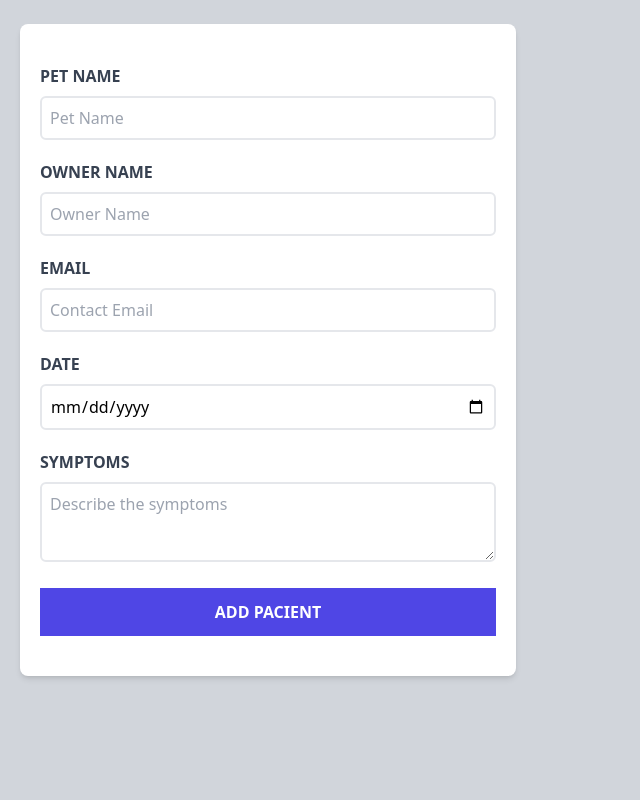
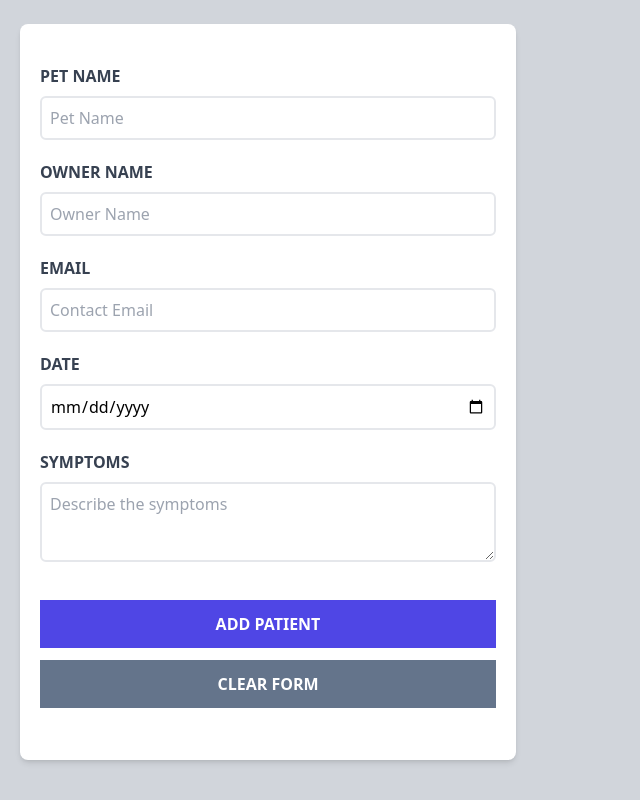
Before and after one commit to FrannM/date-app-react, a React (Vite) app: page / in a window 1280 px wide. Shown: the part 276-1076 px from the top of the page, without its empty margins (0-640 px from the left). Before the commit the page ends 992 px from the top, so only its background shows below. Built offline with nearby package versions, Linux system fonts and the light colour scheme.

Commit message:
form with add/update/delete

```diff
--- a/src/App.jsx
+++ b/src/App.jsx
@@ -8,13 +8,27 @@ function App() {
 	const [patients, setPatients] = useState([]);
 	const [patient, setPatient] = useState({});
 
+	const deletePatient = (id) => {
+		const updatedPatients = patients.filter((patient) => patient.id !== id);
+		setPatients(updatedPatients);
+	};
+
 	return (
 		<div className="container mx-auto mt-20">
 			<Header />
 
 			<div className="mt-12 md:flex overflow-auto">
-				<Form patients={patients} setPatients={setPatients} patient={patient} />
-				<PatientList patients={patients} setPatient={setPatient} />
+				<Form
+					patients={patients}
+					setPatients={setPatients}
+					patient={patient}
+					setPatient={setPatient}
+				/>
+				<PatientList
+					patients={patients}
+					setPatient={setPatient}
+					deletePatient={deletePatient}
+				/>
 			</div>
 		</div>
 	);
--- a/src/components/Form.jsx
+++ b/src/components/Form.jsx
@@ -1,7 +1,7 @@
 import { useState, useEffect } from "react";
 import Error from "./Error";
 
-const Form = ({ setPatients, patients, patient }) => {
+const Form = ({ setPatients, patients, patient, setPatient }) => {
 	const [name, setName] = useState("");
 	const [owner, setOwner] = useState("");
 	const [email, setEmail] = useState("");
@@ -20,6 +20,21 @@ const Form = ({ setPatients, patients, patient }) => {
 		}
 	}, [patient]);
 
+	// clear form
+	const clearForm = () => {
+		setName("");
+		setOwner("");
+		setEmail("");
+		setDate("");
+		setSymptoms("");
+		setError(false);
+	};
+
+	// generate random id
+	const generateId = () => {
+		return Math.random().toString(36).substring(2, 15).toUpperCase();
+	};
+
 	const handleSubmit = (e) => {
 		e.preventDefault();
 
@@ -29,10 +44,6 @@ const Form = ({ setPatients, patients, patient }) => {
 			return;
 		}
 
-		const generateId = () => {
-			return Math.random().toString(36).substr(2, 9);
-		};
-
 		// Patient Object
 		const objectPatient = {
 			name,
@@ -40,23 +51,25 @@ const Form = ({ setPatients, patients, patient }) => {
 			email,
 			Date,
 			symptoms,
-			id: generateId(),
 		};
 
-		setPatients([...patients, objectPatient]);
+		if (patient.id) {
+			// Editing Patient
+			objectPatient.id = patient.id;
+			setPatients(
+				patients.map((patientState) =>
+					patientState.id === objectPatient.id ? objectPatient : patientState
+				)
+			);
+			setPatient({});
+		} else {
+			// Adding Patient
+			objectPatient.id = generateId();
+			setPatients([...patients, objectPatient]);
+		}
 
 		// Reset Form
-		setName("");
-		setOwner("");
-		setEmail("");
-		setDate("");
-		setSymptoms("");
-
-		// Scroll to top
-		window.scrollTo(0, 0);
-
-		// Set error to false
-		setError(false);
+		clearForm();
 	};
 
 	return (
@@ -155,11 +168,20 @@ const Form = ({ setPatients, patients, patient }) => {
 						onChange={(e) => setSymptoms(e.target.value)}
 					/>
 				</div>
-				<input
-					type="submit"
-					className="bg-indigo-600 w-full p-3 text-white uppercase font-bold hover:bg-indigo-700 cursor-pointer transition-colors"
-					value="Add Pacient"
-				/>
+				<div className="py-3">
+					<input
+						type="submit"
+						className="bg-indigo-600 w-full p-3 text-white uppercase font-bold hover:bg-indigo-700 cursor-pointer transition-colors"
+						value={patient.id ? "Update Patient" : "Add Patient"}
+					/>
+					<input
+						className="bg-slate-500 w-full p-3 mt-3 text-white uppercase font-bold
+					hover:bg-slate-700 cursor-pointer transition-colors"
+						type="button"
+						onClick={clearForm}
+						value="Clear Form"
+					/>
+				</div>
 			</form>
 		</div>
 	);
--- a/src/components/Patient.jsx
+++ b/src/components/Patient.jsx
@@ -1,5 +1,14 @@
-const Patient = ({ patient, setPatient }) => {
-	const { name, owner, email, Date, symptoms } = patient;
+const Patient = ({ patient, setPatient, deletePatient }) => {
+	const { name, owner, email, Date, symptoms, id } = patient;
+
+	const handleEliminar = () => {
+		const answer = window.confirm(
+			`Are you sure you want to delete the appoiment?`
+		);
+		if (answer) {
+			deletePatient(id);
+		}
+	};
 
 	return (
 		<div className="mx-5 my-10 bg-white shadow-md px-5 py-10 rounded-xl ">
@@ -36,6 +45,7 @@ const Patient = ({ patient, setPatient }) => {
 				<button
 					type="button"
 					className="py-2 px-10 bg-red-600 hover:bg-red-700 text-white font-bold uppercase hover:text-gray-200 rounded-lg"
+					onClick={handleEliminar}
 				>
 					Delete
 				</button>
--- a/src/components/PatientList.jsx
+++ b/src/components/PatientList.jsx
@@ -1,6 +1,6 @@
 import Patient from "./Patient";
 
-const PatientList = ({ patients, setPatient }) => {
+const PatientList = ({ patients, setPatient, deletePatient }) => {
 	return (
 		<div className="md:w-1/2 lg:w-3/5 md:h-screen overflow-y-scroll">
 			{patients && patients.length ? (
@@ -18,6 +18,7 @@ const PatientList = ({ patients, setPatient }) => {
 							key={patient.id}
 							patient={patient}
 							setPatient={setPatient}
+							deletePatient={deletePatient}
 						/>
 					))}
 				</>
```
